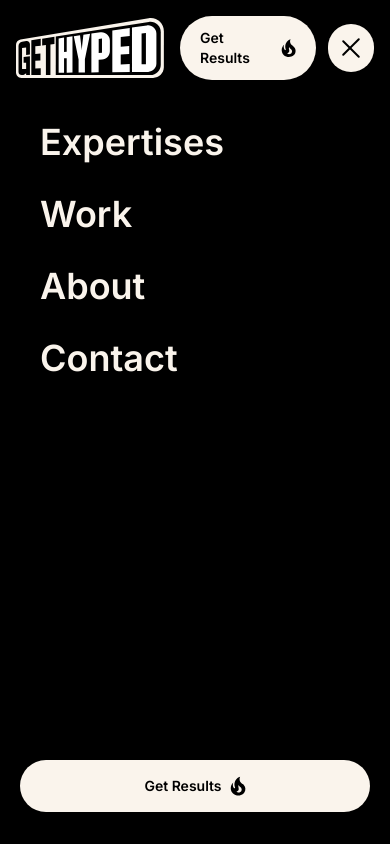
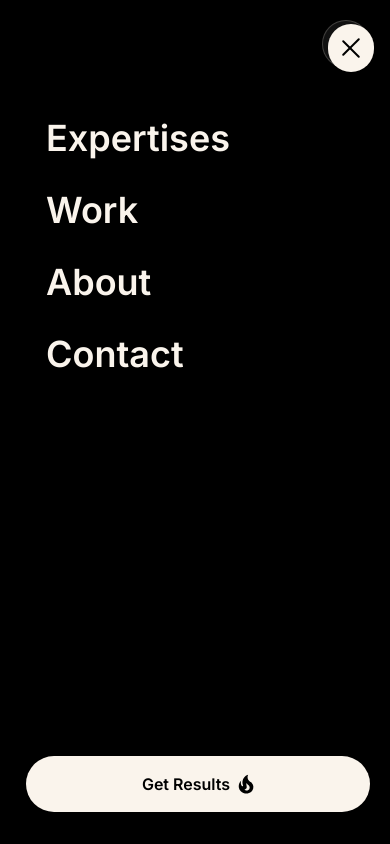
Before and after one commit to Jabirmahmud0/gethyped, a React (Vite) app: page / in a window 390 px wide. Both pictures are taken after a click on the button "Open menu". Built offline with nearby package versions, Linux system fonts and the light colour scheme.

Commit message:
Build mobile hamburger menu

```diff
--- a/src/components/HamburgerMenu/HamburgerMenu.jsx
+++ b/src/components/HamburgerMenu/HamburgerMenu.jsx
@@ -1,5 +1,19 @@
-const HamburgerMenu = ({ isOpen, onToggle }) => {
+import { navLinks } from '../../data/data'
+
+const FireIcon = () => (
+  <svg
+    aria-hidden="true"
+    className="h-5 w-4 fill-current"
+    viewBox="0 0 20 24"
+    xmlns="http://www.w3.org/2000/svg"
+  >
+    <path d="M17.4906 11.0361C17.1898 10.6437 16.8237 10.3037 16.4837 9.96371C15.6075 9.17906 14.6136 8.61673 13.7766 7.79284C11.8281 5.88352 11.3965 2.73184 12.6389 0.3125C11.3965 0.613283 10.3111 1.29331 9.38256 2.03873C5.99549 4.75886 4.66158 9.55831 6.25704 13.6777C6.30935 13.8085 6.36166 13.9393 6.36166 14.1093C6.36166 14.397 6.16549 14.6585 5.90394 14.7632C5.60316 14.8939 5.2893 14.8155 5.04083 14.6062C4.96661 14.5441 4.90453 14.4687 4.85774 14.3839C3.37998 12.5138 3.14459 9.83294 4.13848 7.68822C1.95453 9.46676 0.764478 12.4746 0.934486 15.3124C1.01295 15.9663 1.09142 16.6202 1.31373 17.274C1.49682 18.0587 1.84991 18.8433 2.24224 19.5365C3.65461 21.7989 6.10011 23.4205 8.72869 23.7474C11.5273 24.1005 14.522 23.5905 16.6667 21.655C19.0599 19.4841 19.8969 16.0055 18.6676 13.0238L18.4976 12.6838C18.223 12.0823 17.4906 11.0361 17.4906 11.0361ZM13.3581 19.2749C12.992 19.5888 12.3904 19.9288 11.9196 20.0596C10.4549 20.5827 8.99024 19.8503 8.12712 18.9872C9.68335 18.621 10.6118 17.4702 10.8865 16.3063C11.1088 15.2601 10.6903 14.397 10.5203 13.39C10.3634 12.4223 10.3895 11.5984 10.7426 10.6961C10.9911 11.193 11.2526 11.6899 11.5665 12.0823C12.5735 13.39 14.1559 13.9654 14.4959 15.744C14.5482 15.9271 14.5743 16.1101 14.5743 16.3063C14.6136 17.3787 14.1428 18.5556 13.3581 19.2749Z" />
+  </svg>
+)
+
+const HamburgerMenu = ({ isOpen, onToggle, onClose }) => {
   return (
+    <>
       <button
         aria-label={isOpen ? 'Close menu' : 'Open menu'}
         aria-expanded={isOpen}
@@ -20,6 +34,59 @@ const HamburgerMenu = ({ isOpen, onToggle }) => {
           />
         </span>
       </button>
+
+      <div
+        className={`fixed inset-0 z-40 bg-black/55 transition-opacity duration-300 lg:hidden ${
+          isOpen ? 'pointer-events-auto opacity-100' : 'pointer-events-none opacity-0'
+        }`}
+        onClick={onClose}
+      />
+
+      <aside
+        className={`fixed right-0 top-0 z-40 flex h-screen w-full max-w-[24rem] flex-col bg-black px-5 pb-8 pt-5 text-[#faf4ec] transition-transform duration-500 lg:hidden ${
+          isOpen ? 'translate-x-0' : 'translate-x-full'
+        }`}
+      >
+        <div className="flex items-center justify-end">
+          <button
+            aria-label="Close menu"
+            onClick={onClose}
+            type="button"
+            className="flex h-12 w-12 items-center justify-center rounded-full border border-[#faf4ec]/20 bg-[#111111] text-[#faf4ec] transition-transform duration-300 hover:scale-95 focus:outline-none focus-visible:ring-2 focus-visible:ring-[#faf4ec]"
+          >
+            <span className="relative h-5 w-5">
+              <span className="absolute left-1/2 top-1/2 h-0.5 w-5 -translate-x-1/2 -translate-y-1/2 rotate-45 rounded-full bg-current" />
+              <span className="absolute left-1/2 top-1/2 h-0.5 w-5 -translate-x-1/2 -translate-y-1/2 -rotate-45 rounded-full bg-current" />
+            </span>
+          </button>
+        </div>
+
+        <div className="flex flex-1 flex-col justify-between pt-10">
+          <div className="flex flex-col gap-3">
+            {navLinks.map((link) => (
+              <a
+                key={link.href}
+                aria-label={link.ariaLabel}
+                className="block rounded-full px-5 py-3 text-4xl font-semibold leading-none text-[#faf4ec] transition-colors duration-300 hover:bg-[#faf4ec] hover:text-black focus:outline-none focus-visible:ring-2 focus-visible:ring-[#faf4ec]"
+                href={link.href}
+                onClick={onClose}
+              >
+                {link.label}
+              </a>
+            ))}
+          </div>
+
+          <a
+            className="inline-flex items-center justify-center gap-2 rounded-full bg-[#faf4ec] px-5 py-4 text-base font-semibold text-black transition-transform duration-300 hover:scale-95 focus:outline-none focus-visible:ring-2 focus-visible:ring-[#faf4ec] focus-visible:ring-offset-2 focus-visible:ring-offset-black"
+            href="#contact"
+            onClick={onClose}
+          >
+            <span>Get Results</span>
+            <FireIcon />
+          </a>
+        </div>
+      </aside>
+    </>
   )
 }
 
--- a/src/components/Navbar/Navbar.jsx
+++ b/src/components/Navbar/Navbar.jsx
@@ -79,22 +79,11 @@ const Navbar = () => {
 
         <div className="relative z-50 flex items-center gap-3">
           <GetResultsButton className="hidden lg:inline-flex" />
-          <HamburgerMenu isOpen={isMenuOpen} onToggle={toggleMenu} />
-        </div>
-      </div>
-
-      <div
-        className={`fixed inset-0 z-30 bg-black px-5 pb-8 pt-28 transition-transform duration-500 lg:hidden ${
-          isMenuOpen ? 'translate-y-0' : '-translate-y-full'
-        }`}
-      >
-        <div className="flex h-full flex-col justify-between">
-          <div className="flex flex-col gap-3">
-            {navLinks.map((link) => (
-              <NavLink key={link.href} {...link} onClick={closeMenu} />
-            ))}
-          </div>
-          <GetResultsButton className="justify-center py-4 text-base" onClick={closeMenu} />
+          <HamburgerMenu
+            isOpen={isMenuOpen}
+            onToggle={toggleMenu}
+            onClose={closeMenu}
+          />
         </div>
       </div>
     </nav>
--- a/vite.config.js
+++ b/vite.config.js
@@ -1,8 +1,10 @@
 import { defineConfig } from 'vite'
+import react from '@vitejs/plugin-react'
 import tailwindcss from '@tailwindcss/vite'
 
 export default defineConfig({
   plugins: [
+    react(),
     tailwindcss(),
   ],
 })
```
Lines whose indentation alone changed are shown as unchanged.
